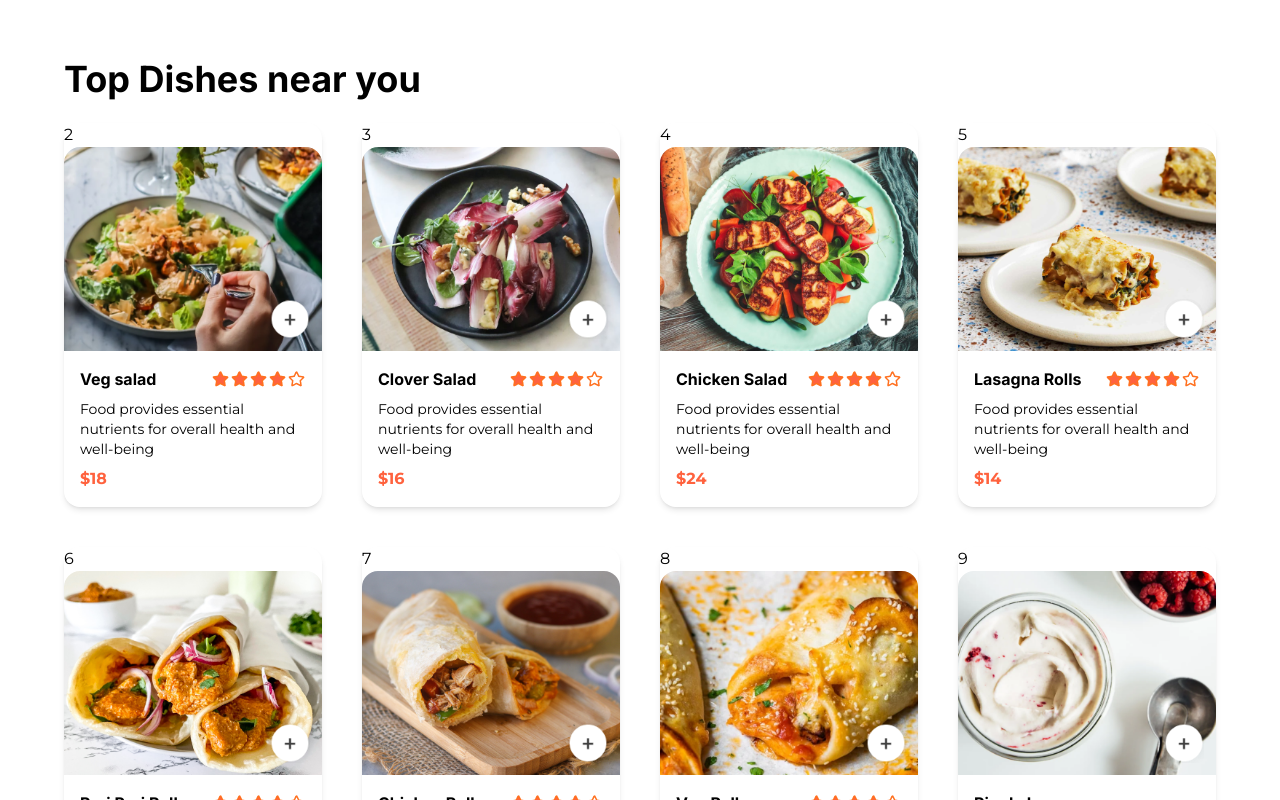
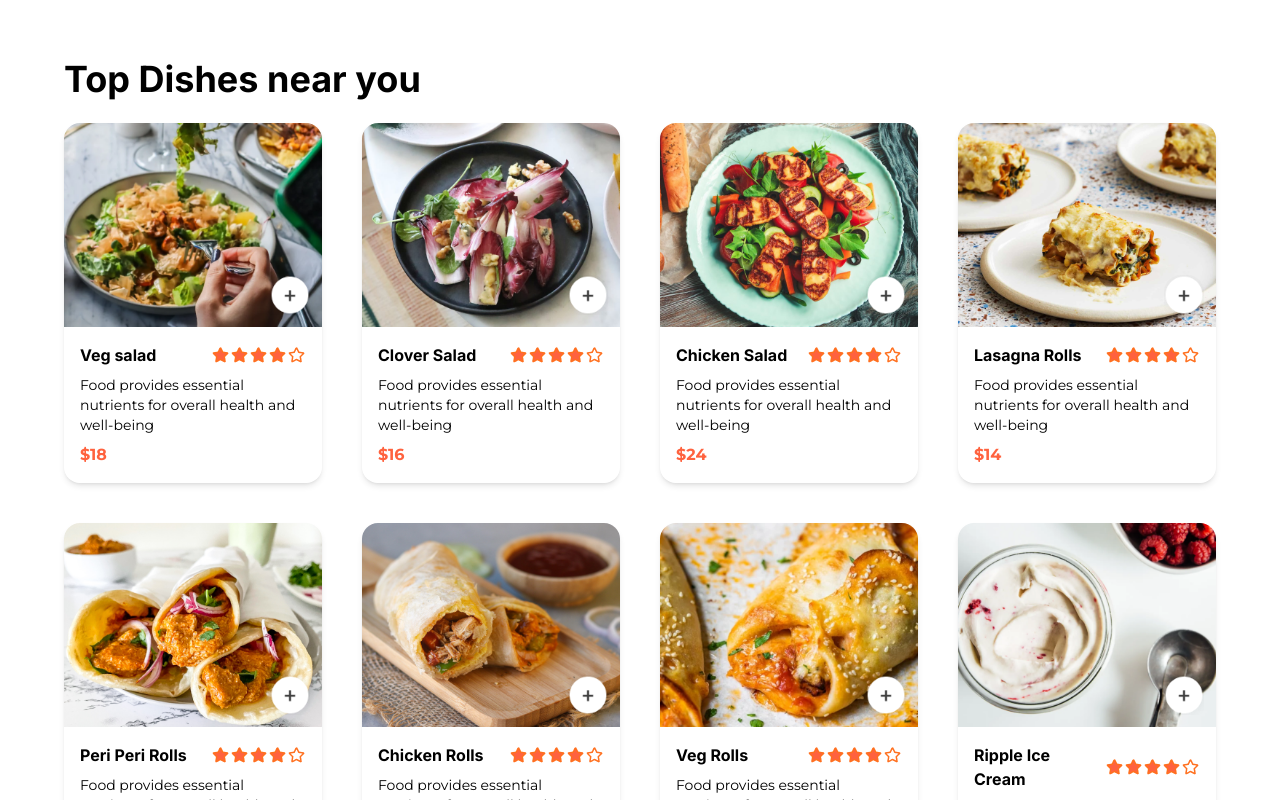
Before and after one commit to IGUIDER-AMINE/food_delivery, a Next.js app: page / in a window 1280 px wide. Shown: the part 1240-2040 px from the top of the page. Built offline with nearby package versions, Linux system fonts and the light colour scheme.

Commit message:
fix types error

```diff
--- a/components/elements/Delivery.tsx
+++ b/components/elements/Delivery.tsx
@@ -5,12 +5,15 @@ import React, { useContext, useEffect, useState } from "react";
 const Delivery = () => {
   const contextValue = useContext(CommandeContext);
   const [infos, setinfos] = useState(contextValue?.basketList?.infos);
+  const [mounted, setmounted] = useState(false);
 
   useEffect(() => {
-    contextValue.setBasketList({
-      infos: infos,
-      list: [...contextValue?.basketList.list],
-    });
+    if (mounted)
+      contextValue.setBasketList({
+        infos: infos,
+        list: [...contextValue?.basketList.list],
+      });
+    else setmounted(true);
   }, [infos]);
 
   return (
--- a/components/elements/Dishe.tsx
+++ b/components/elements/Dishe.tsx
@@ -63,7 +63,6 @@ const Dishe = ({ item }: propsType) => {
 
   return (
     <div className="gap-y-2 cursor-pointer shadow-md rounded-2xl">
-      {_id}
       <div className="relative">
         <Image
           className="object-cover rounded-t-2xl w-full min-w-[104px] h-[204px]"
--- a/public/asstes/index.ts
+++ b/public/asstes/index.ts
@@ -119,7 +119,7 @@ export const menu_list = [
 
 export const food_list = [
   {
-    _id: "1",
+    _id: 1,
     name: "Greek salad",
     image: food_1,
     price: 12,
@@ -128,7 +128,7 @@ export const food_list = [
     category: "Salad",
   },
   {
-    _id: "2",
+    _id: 2,
     name: "Veg salad",
     image: food_2,
     price: 18,
@@ -137,7 +137,7 @@ export const food_list = [
     category: "Salad",
   },
   {
-    _id: "3",
+    _id: 3,
     name: "Clover Salad",
     image: food_3,
     price: 16,
@@ -146,7 +146,7 @@ export const food_list = [
     category: "Salad",
   },
   {
-    _id: "4",
+    _id: 4,
     name: "Chicken Salad",
     image: food_4,
     price: 24,
@@ -155,7 +155,7 @@ export const food_list = [
     category: "Salad",
   },
   {
-    _id: "5",
+    _id: 5,
     name: "Lasagna Rolls",
     image: food_5,
     price: 14,
@@ -164,7 +164,7 @@ export const food_list = [
     category: "Rolls",
   },
   {
-    _id: "6",
+    _id: 6,
     name: "Peri Peri Rolls",
     image: food_6,
     price: 12,
@@ -173,7 +173,7 @@ export const food_list = [
     category: "Rolls",
   },
   {
-    _id: "7",
+    _id: 7,
     name: "Chicken Rolls",
     image: food_7,
     price: 20,
@@ -182,7 +182,7 @@ export const food_list = [
     category: "Rolls",
   },
   {
-    _id: "8",
+    _id: 8,
     name: "Veg Rolls",
     image: food_8,
     price: 15,
@@ -191,7 +191,7 @@ export const food_list = [
     category: "Rolls",
   },
   {
-    _id: "9",
+    _id: 9,
     name: "Ripple Ice Cream",
     image: food_9,
     price: 14,
@@ -200,7 +200,7 @@ export const food_list = [
     category: "Deserts",
   },
   {
-    _id: "10",
+    _id: 10,
     name: "Fruit Ice Cream",
     image: food_10,
     price: 22,
@@ -209,7 +209,7 @@ export const food_list = [
     category: "Deserts",
   },
   {
-    _id: "11",
+    _id: 11,
     name: "Jar Ice Cream",
     image: food_11,
     price: 10,
@@ -218,7 +218,7 @@ export const food_list = [
     category: "Deserts",
   },
   {
-    _id: "12",
+    _id: 12,
     name: "Vanilla Ice Cream",
     image: food_12,
     price: 12,
@@ -227,7 +227,7 @@ export const food_list = [
     category: "Deserts",
   },
   {
-    _id: "13",
+    _id: 13,
     name: "Chicken Sandwich",
     image: food_13,
     price: 12,
@@ -236,7 +236,7 @@ export const food_list = [
     category: "Sandwich",
   },
   {
-    _id: "14",
+    _id: 14,
     name: "Vegan Sandwich",
     image: food_14,
     price: 18,
@@ -245,7 +245,7 @@ export const food_list = [
     category: "Sandwich",
   },
   {
-    _id: "15",
+    _id: 15,
     name: "Grilled Sandwich",
     image: food_15,
     price: 16,
@@ -254,7 +254,7 @@ export const food_list = [
     category: "Sandwich",
   },
   {
-    _id: "16",
+    _id: 16,
     name: "Bread Sandwich",
     image: food_16,
     price: 24,
@@ -263,7 +263,7 @@ export const food_list = [
     category: "Sandwich",
   },
   {
-    _id: "17",
+    _id: 17,
     name: "Cup Cake",
     image: food_17,
     price: 14,
@@ -272,7 +272,7 @@ export const food_list = [
     category: "Cake",
   },
   {
-    _id: "18",
+    _id: 18,
     name: "Vegan Cake",
     image: food_18,
     price: 12,
@@ -281,7 +281,7 @@ export const food_list = [
     category: "Cake",
   },
   {
-    _id: "19",
+    _id: 19,
     name: "Butterscotch Cake",
     image: food_19,
     price: 20,
@@ -290,7 +290,7 @@ export const food_list = [
     category: "Cake",
   },
   {
-    _id: "20",
+    _id: 20,
     name: "Sliced Cake",
     image: food_20,
     price: 15,
@@ -299,7 +299,7 @@ export const food_list = [
     category: "Cake",
   },
   {
-    _id: "21",
+    _id: 21,
     name: "Garlic Mushroom ",
     image: food_21,
     price: 14,
@@ -308,7 +308,7 @@ export const food_list = [
     category: "Pure Veg",
   },
   {
-    _id: "22",
+    _id: 22,
     name: "Fried Cauliflower",
     image: food_22,
     price: 22,
@@ -317,7 +317,7 @@ export const food_list = [
     category: "Pure Veg",
   },
   {
-    _id: "23",
+    _id: 23,
     name: "Mix Veg Pulao",
     image: food_23,
     price: 10,
@@ -326,7 +326,7 @@ export const food_list = [
     category: "Pure Veg",
   },
   {
-    _id: "24",
+    _id: 24,
     name: "Rice Zucchini",
     image: food_24,
     price: 12,
@@ -335,7 +335,7 @@ export const food_list = [
     category: "Pure Veg",
   },
   {
-    _id: "25",
+    _id: 25,
     name: "Cheese Pasta",
     image: food_25,
     price: 12,
@@ -344,7 +344,7 @@ export const food_list = [
     category: "Pasta",
   },
   {
-    _id: "26",
+    _id: 26,
     name: "Tomato Pasta",
     image: food_26,
     price: 18,
@@ -353,7 +353,7 @@ export const food_list = [
     category: "Pasta",
   },
   {
-    _id: "27",
+    _id: 27,
     name: "Creamy Pasta",
     image: food_27,
     price: 16,
@@ -362,7 +362,7 @@ export const food_list = [
     category: "Pasta",
   },
   {
-    _id: "28",
+    _id: 28,
     name: "Chicken Pasta",
     image: food_28,
     price: 24,
@@ -371,7 +371,7 @@ export const food_list = [
     category: "Pasta",
   },
   {
-    _id: "29",
+    _id: 29,
     name: "Buttter Noodles",
     image: food_29,
     price: 14,
@@ -380,7 +380,7 @@ export const food_list = [
     category: "Noodles",
   },
   {
-    _id: "30",
+    _id: 30,
     name: "Veg Noodles",
     image: food_30,
     price: 12,
@@ -389,7 +389,7 @@ export const food_list = [
     category: "Noodles",
   },
   {
-    _id: "31",
+    _id: 31,
     name: "Somen Noodles",
     image: food_31,
     price: 20,
@@ -398,7 +398,7 @@ export const food_list = [
     category: "Noodles",
   },
   {
-    _id: "32",
+    _id: 32,
     name: "Cooked Noodles",
     image: food_32,
     price: 15,
--- a/types.d.ts
+++ b/types.d.ts
@@ -1,5 +1,5 @@
 export interface typeDishe {
-  _id: number;
+  _id: number | number;
   name: string;
   image: StaticImageData;
   price: number;
```
Also changed, not shown: .eslintrc.json.
